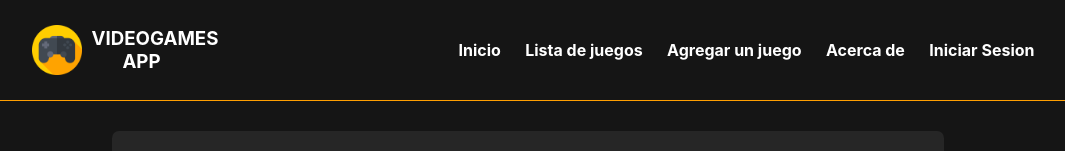
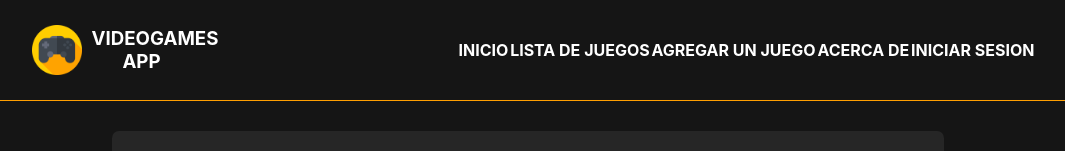
Before and after one commit to maksudxx/Proyecto-Final-React-UTN, a React (Vite) app in the folder client/: page /videogames in a window 1280 px wide. Shown: the top 151 px of the page, without its empty margins (112-1177 px from the left). Built offline with nearby package versions, Linux system fonts and the light colour scheme; no server answers; a web font is replaced by a local one.

Commit message:
change color hover navbar

```diff
--- a/client/src/components/navbar/Navbar.module.css
+++ b/client/src/components/navbar/Navbar.module.css
@@ -10,10 +10,12 @@
   text-decoration: none;
   color: #fff;
   font-weight: bold;
+  text-transform: uppercase;
 }
 
 .link:hover {
   border-bottom: 0.6rem solid #fe9f02;
   transition: 0.1s ease-in-out;
   cursor: pointer;
+  color: #fe9f02;
 }
```
